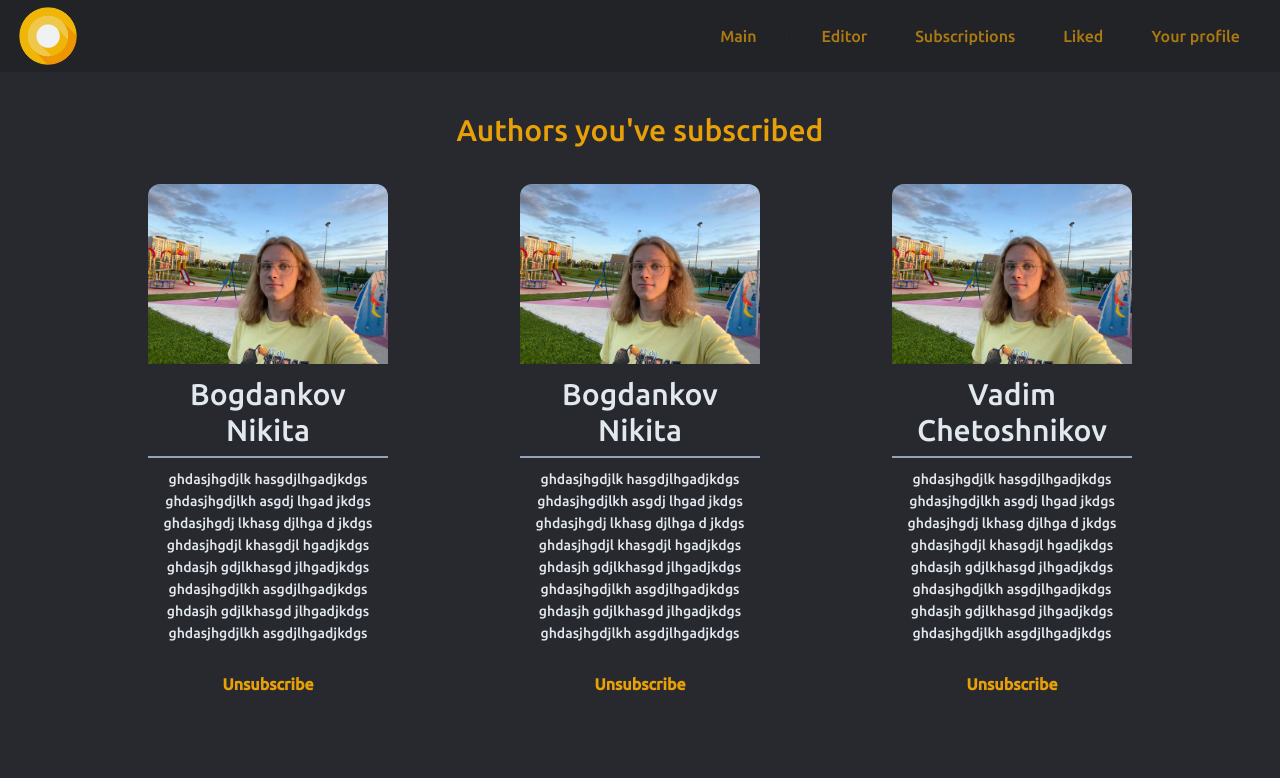
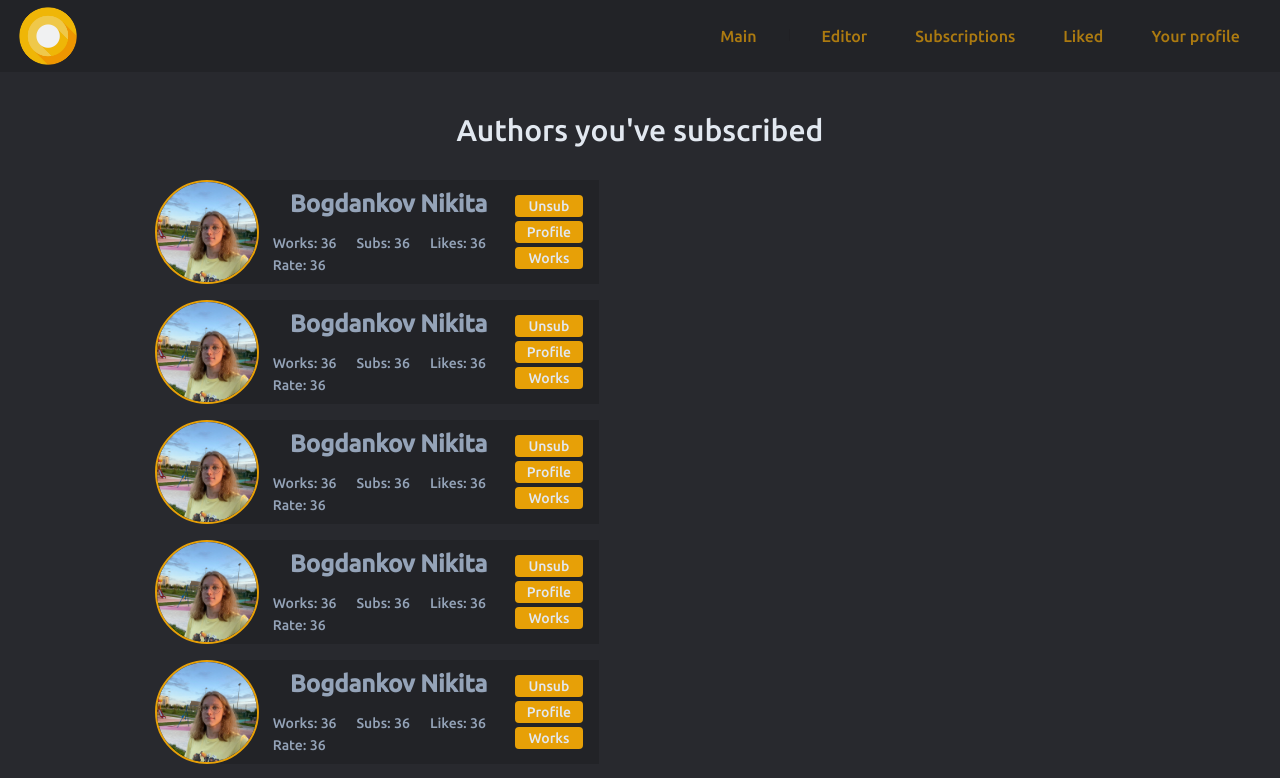
Before and after one commit to Auriel404DH/writer-project, a React (Create React App) app: page /subscriptions in a window 1280 px wide. Shown: the top 778 px of the page. Built offline with nearby package versions, Linux system fonts and the light colour scheme.

Commit message:
Fixed Author Page | Fixed AuthorCard

```diff
--- a/src/components/AuthorCard/Author.module.scss
+++ b/src/components/AuthorCard/Author.module.scss
@@ -1,20 +1,35 @@
 .author {
-  @apply w-3/12 text-center mb-20 rounded transition-all m-3 px-2 hover:shadow-2xl min-h-max;
+  @apply w-5/12 mb-4 mx-12 flex justify-between items-center text-center bg-main2 max-h-36 rounded-l-full;
 
   &__name {
-    @apply text-3xl mb-2.5 py-2 border-b-2 border-slate-400;
+    @apply text-slate-400 cursor-pointer hover:text-slate-600 duration-200;
+  }
+
+  &__header {
+    @apply mr-1 border-2 border-main rounded-full;
+  }
+
+  &__main {
+    @apply flex flex-col;
+  }
+
+  &__tags {
+    @apply mx-1 px-1.5 rounded text-slate-400;
   }
 
   &__photo {
-    @apply mx-auto w-full object-cover rounded-t-xl mb-1;
+    @apply w-52 object-cover;
   }
 
   &__description {
-    @apply mb-1 h-44 overflow-hidden;
+    @apply mx-auto flex flex-wrap;
+  }
+
+  &__footer {
+    @apply flex flex-col mr-4;
   }
 
   &__button {
-    @apply text-base mt-5 text-main max-w-xl font-semibold px-2 py-1 mb-2 rounded hover:text-main2 hover:bg-main;
-    transition: 0.3s linear;
+    @apply bg-main mt-1 px-3 rounded cursor-pointer duration-200 first:mt-0 hover:bg-main2 hover:text-main;
   }
 }
--- a/src/components/AuthorCard/Author.tsx
+++ b/src/components/AuthorCard/Author.tsx
@@ -1,27 +1,37 @@
 import React from 'react';
 import styles from './Author.module.scss';
 import authorPhoto from '../../assets/author.jpg';
+import { UserOutlined } from '@ant-design/icons';
+import { Avatar, Typography } from 'antd';
 
 interface IAuthorCard {
   name: string;
   sub: boolean;
 }
 
+const { Title } = Typography;
+
 const Author: React.FC<IAuthorCard> = ({ name, sub }) => {
   return (
     <div className={styles.author}>
-      <img className={styles.author__photo} src={authorPhoto} alt="#" />
-      <div className={styles.author__name}>{name}</div>
-      <div className={styles.author__description}>
-        ghdasjhgdjlk hasgdjlhgadjkdgs ghdasjhgdjlkh asgdj lhgad jkdgs ghdasjhgdj lkhasg djlhga d
-        jkdgs ghdasjhgdjl khasgdjl hgadjkdgs ghdasjh gdjlkhasgd jlhgadjkdgs ghdasjhgdjlkh
-        asgdjlhgadjkdgs ghdasjh gdjlkhasgd jlhgadjkdgs ghdasjhgdjlkh asgdjlhgadjkdgs ghdasjh
-        gdjlkhasgd jlhgadjkdgs ghdasjhgdjlkh asgdjlhgadjkdgs
+      <div className={styles.author__header}>
+        <Avatar size={100} src={authorPhoto} icon={<UserOutlined />} />
+      </div>
+      <div className={styles.author__main}>
+        <Title level={3}>
+          <div className={styles.author__name}>{name}</div>
+        </Title>
+        <div className={styles.author__description}>
+          <div className={styles.author__tags}>Works: 36</div>
+          <div className={styles.author__tags}>Subs: 36</div>
+          <div className={styles.author__tags}>Likes: 36</div>
+          <div className={styles.author__tags}>Rate: 36</div>
+        </div>
       </div>
       <div className={styles.author__footer}>
-        <button className={styles.author__button} type="button">
-          {sub ? 'Unsubscribe' : 'Subscribe'}
-        </button>
+        <div className={styles.author__button}>{sub ? 'Unsub' : 'Sub'}</div>
+        <div className={styles.author__button}>Profile</div>
+        <div className={styles.author__button}>Works</div>
       </div>
     </div>
   );
--- a/src/components/LikedCard/card.module.scss
+++ b/src/components/LikedCard/card.module.scss
@@ -1,5 +1,5 @@
 .card {
-  @apply border-0 bg-main2 p-4 pt-8 rounded w-2/6 m-3;
+  @apply border-0 bg-main2 p-4 rounded w-4/12 m-3;
 
   img {
     margin: 0 auto;
--- /dev/null
+++ b/src/components/selectorComponent/selector.module.scss
@@ -0,0 +1,3 @@
+.selectorStyle {
+  @apply bg-zinc-600 rounded m-1;
+}
--- /dev/null
+++ b/src/components/selectorComponent/selector.tsx
@@ -0,0 +1,20 @@
+import styles from './selector.module.scss';
+import { Select } from 'antd';
+import 'antd/dist/antd.min.css';
+
+const { Option } = Select;
+
+const Selector = () => {
+  return (
+    <div className={styles.selectorStyle}>
+      <Select defaultValue="Fantastic" bordered={false}>
+        <Option value="jack">Horror</Option>
+        <Option value="lucy">Humor</Option>
+        <Option value="Yiminghe">Fantastic</Option>
+        <Option value="Yiminghe">Romantic</Option>
+      </Select>
+    </div>
+  );
+};
+
+export default Selector;
--- a/src/pages/likedPage/LikedPage.tsx
+++ b/src/pages/likedPage/LikedPage.tsx
@@ -1,11 +1,8 @@
 import React from 'react';
-
 import styles from './likedPage.module.scss';
 import CardComponent from '../../components/LikedCard/card';
-import { Select } from 'antd';
+import Selector from '../../components/selectorComponent/selector';
 import 'antd/dist/antd.min.css';
-
-const { Option } = Select;
 
 const LikedPage: React.FC = () => {
   return (
@@ -20,38 +17,10 @@ const LikedPage: React.FC = () => {
           <div className={styles.left__item}>Favorite Author: Karmony</div>
         </div>
         <div className={styles.header__right}>
-          <div className={styles.selectorStyle}>
-            <Select defaultValue="Fantastic" bordered={false}>
-              <Option value="jack">Horror</Option>
-              <Option value="lucy">Humor</Option>
-              <Option value="Yiminghe">Fantastic</Option>
-              <Option value="Yiminghe">Romantic</Option>
-            </Select>
-          </div>
-          <div className={styles.selectorStyle}>
-            <Select defaultValue="Fantastic" bordered={false}>
-              <Option value="jack">Horror</Option>
-              <Option value="lucy">Humor</Option>
-              <Option value="Yiminghe">Fantastic</Option>
-              <Option value="Yiminghe">Romantic</Option>
-            </Select>
-          </div>
-          <div className={styles.selectorStyle}>
-            <Select defaultValue="Fantastic" bordered={false}>
-              <Option value="jack">Horror</Option>
-              <Option value="lucy">Humor</Option>
-              <Option value="Yiminghe">Fantastic</Option>
-              <Option value="Yiminghe">Romantic</Option>
-            </Select>
-          </div>
-          <div className={styles.selectorStyle}>
-            <Select defaultValue="Fantastic" bordered={false}>
-              <Option value="Horror">Horror</Option>
-              <Option value="Humor">Humor</Option>
-              <Option value="Fantastic">Fantastic</Option>
-              <Option value="Romantic">Romantic</Option>
-            </Select>
-          </div>
+          <Selector />
+          <Selector />
+          <Selector />
+          <Selector />
         </div>
       </div>
       <div className={styles.liked__articles}>
--- a/src/pages/likedPage/likedPage.module.scss
+++ b/src/pages/likedPage/likedPage.module.scss
@@ -13,15 +13,11 @@
     @apply flex w-3/6 items-center;
 
     .left__item {
-      @apply px-2 py-1 mx-1 text-slate-200 bg-zinc-700 rounded;
+      @apply px-2 py-1 mx-1 text-slate-200 bg-main rounded;
     }
   }
 
   &__right {
     @apply flex mr-6;
-
-    .selectorStyle {
-      @apply bg-zinc-600 rounded m-1;
-    }
   }
 }
--- a/src/pages/subscriptionPage/SubscriptionPage.module.scss
+++ b/src/pages/subscriptionPage/SubscriptionPage.module.scss
@@ -1,11 +1,15 @@
 .subscription {
-  @apply w-4/5 mx-auto;
+  @apply mx-auto;
 
   &__title {
-    @apply mb-6 mt-10 text-center text-3xl text-main;
+    @apply mb-8 mt-10 text-center text-3xl text-slate-200;
+  }
+
+  &__container {
+    @apply mx-auto w-5/6 mb-4;
   }
 
   &__authors {
-    @apply flex flex-wrap justify-between;
+    @apply flex flex-wrap justify-start;
   }
 }
--- a/src/pages/subscriptionPage/SubscriptionPage.tsx
+++ b/src/pages/subscriptionPage/SubscriptionPage.tsx
@@ -7,12 +7,21 @@ const Subscription: React.FC = () => {
   return (
     <div className={styles.subscription}>
       <div className={styles.subscription__title}> Authors you've subscribed</div>
-      <div className={styles.subscription__authors}>
-        <Author name={name[0]} sub={true} />
-        <Author name={name[0]} sub={true} />
-        <Author name={name[1]} sub={true} />
-        <Author name={name[0]} sub={true} />
-        <Author name={name[1]} sub={true} />
+      <div className={styles.subscription__container}>
+        <div className={styles.subscription__authors}>
+          <Author name={name[0]} sub={true} />
+          <Author name={name[0]} sub={true} />
+          <Author name={name[0]} sub={true} />
+          <Author name={name[0]} sub={true} />
+          <Author name={name[0]} sub={true} />
+          <Author name={name[0]} sub={true} />
+          <Author name={name[0]} sub={true} />
+          <Author name={name[0]} sub={true} />
+          <Author name={name[0]} sub={true} />
+        </div>
+      </div>
+      <div>
+        <div className="w-fit mx-auto cursor-pointer my-6 hover:text-main">Find more</div>
       </div>
     </div>
   );
```
